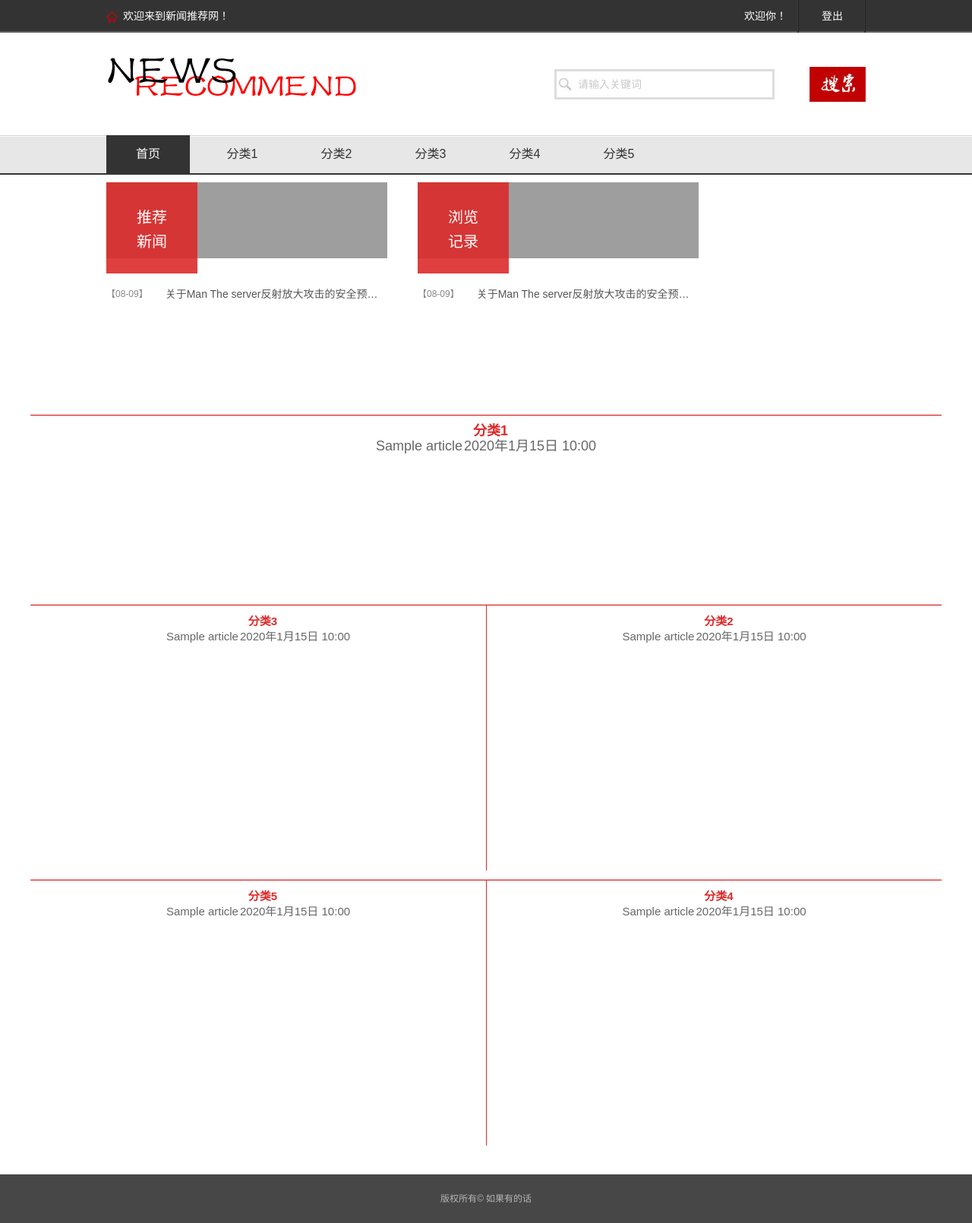
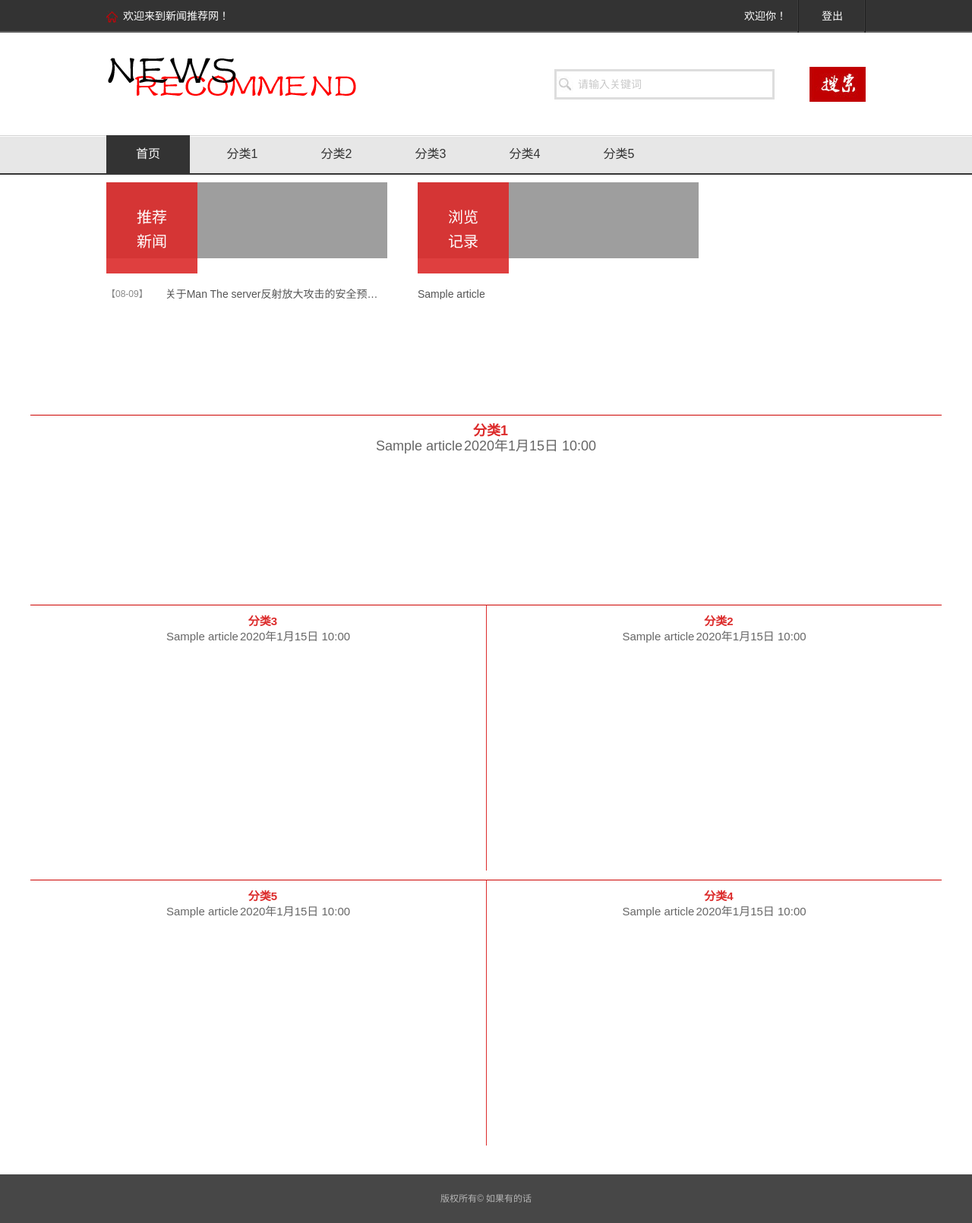
Before and after one commit to SuperShinningFinger/Django-NewsRecommend, a Django app: template Article/templates/pages/index.html in a window 1280 px wide. Shown: the whole page at 76% size. Run offline with Django 4.2, Linux system fonts and the light colour scheme; a user stored in the database is signed in; tables that the repository leaves empty hold one stand-in row (values such as "Sample post"); the template is opened without the code that fills it: most values are stand-ins (such as "Sample title", 1, 10 or a date in 2020); parts of the project's set-up code (start-up, migrations or seed data) failed here and were passed over; grey boxes are pictures that could not be loaded.

Commit message:
添加浏览记录显示，将要完成喜欢与不喜欢新闻的评分系统

```diff
--- a/Article/models.py
+++ b/Article/models.py
@@ -17,5 +17,7 @@ class User(AbstractUser):
     sex=models.CharField(max_length=10,null=True)
     school=models.CharField(max_length=50,null=True)
     type=models.TextField(null=True)
-
+    viewed=models.TextField(null=True)
+    like=models.TextField(null=True)
+    dislike=models.TextField(null=True)
 # Create your models here.
--- a/Article/templates/pages/index.html
+++ b/Article/templates/pages/index.html
@@ -1,12 +1,12 @@
 {% extends 'master.html' %}
 {% load static %}
 {% block content %}
-    <link href="{% static "css/index.css" %}" rel="stylesheet" type="text/css" media="all" />
+    <link href="{% static "css/index.css" %}" rel="stylesheet" type="text/css" media="all"/>
     <div style="height:10px;"></div>
-    {%if request.user.is_authenticated %}
+    {% if request.user.is_authenticated %}
         <div class="news-content clearfix">
             <div class="news-content-fix">
-            <div class="news-content-item clearfix" >
+                <div class="news-content-item clearfix">
                     <a href="javascript:;" class="news-content-title  clearfix">
                         <div class="news-title-fl  clearfix">
                             <div class="news-title-color"></div>
@@ -33,12 +33,18 @@
                         <div class="news-title-fr news-title-img01"></div>
                     </a>
                     <ul class="news-content-lists clearfix">
+                        {% if not request.user.viewed %}
+                            <span>还没有浏览过新闻哦</span>
+                        {% endif %}
+                        {% if request.user.viewed  %}
+                            {% for article in viewed %}
                                 <li class="clearFix">
-                        <a href="#">
-                            <i>【08-09】</i>
-                            <span>关于Man The server反射放大攻击的安全预警通知</span>
+                                    <a href="{% url 'newsrecommand:news' article.article_id %}">
+                                        <span>{{ article.title }}</span>
                                     </a>
                                 </li>
+                            {% endfor %}
+                        {% endif %}
                     </ul>
                 </div>
             </div>
@@ -49,12 +55,16 @@
     <div class="news_1">
         <div class="left">
             <div class="left_1">
-			<h2 ><a href="{% url 'newsrecommand:type' 1 %}" >分类1</a></h2>
+                <h2><a href="{% url 'newsrecommand:type' 1 %}">分类1</a></h2>
                 <table>
                     {% for article in type1 %}
                         <tr>
-                        <td style="text-align: left"><a href="{% url 'newsrecommand:news'  article.id %}">{{ article.title }}</a></td>
-                        <td style="text-align: right"><a href="{% url 'newsrecommand:news'  article.id %}">{{ article.date }}</a></td>
+                            <td style="text-align: left"><a
+                                    href="{% url 'newsrecommand:news'  article.article_id %}">{{ article.title }}</a>
+                            </td>
+                            <td style="text-align: right"><a
+                                    href="{% url 'newsrecommand:news'  article.article_id %}">{{ article.date }}</a>
+                            </td>
                         </tr>
                     {% endfor %}
                 </table>
@@ -64,8 +74,12 @@
                 <table>
                     {% for article in type2 %}
                         <tr>
-                        <td style="text-align: left"><a href="{% url 'newsrecommand:news'  article.id %}">{{ article.title }}</a></td>
-                        <td style="text-align: right"><a href="{% url 'newsrecommand:news'  article.id %}">{{ article.date }}</a></td>
+                            <td style="text-align: left"><a
+                                    href="{% url 'newsrecommand:news'  article.article_id %}">{{ article.title }}</a>
+                            </td>
+                            <td style="text-align: right"><a
+                                    href="{% url 'newsrecommand:news'  article.article_id %}">{{ article.date }}</a>
+                            </td>
                         </tr>
                     {% endfor %}
                 </table>
@@ -75,30 +89,42 @@
                 <table>
                     {% for article in type3 %}
                         <tr>
-                        <td style="text-align: left"><a href="{% url 'newsrecommand:news'  article.id %}">{{ article.title }}</a></td>
-                        <td style="text-align: right"><a href="{% url 'newsrecommand:news'  article.id %}">{{ article.date }}</a></td>
+                            <td style="text-align: left"><a
+                                    href="{% url 'newsrecommand:news'  article.article_id %}">{{ article.title }}</a>
+                            </td>
+                            <td style="text-align: right"><a
+                                    href="{% url 'newsrecommand:news'  article.article_id %}">{{ article.date }}</a>
+                            </td>
                         </tr>
                     {% endfor %}
                 </table>
             </div>
             <div class="left_4" style="border-left: #dc2b2b solid 1px">
                 <h2><a href="{% url 'newsrecommand:type' 4 %}">分类4</a></h2>
-            <table >
+                <table>
                     {% for article in type4 %}
                         <tr>
-                        <td style="text-align: left"><a href="{% url 'newsrecommand:news'  article.id %}">{{ article.title }}</a></td>
-                        <td style="text-align: right"><a href="{% url 'newsrecommand:news'  article.id %}">{{ article.date }}</a></td>
+                            <td style="text-align: left"><a
+                                    href="{% url 'newsrecommand:news'  article.article_id %}">{{ article.title }}</a>
+                            </td>
+                            <td style="text-align: right"><a
+                                    href="{% url 'newsrecommand:news'  article.article_id %}">{{ article.date }}</a>
+                            </td>
                         </tr>
                     {% endfor %}
                 </table>
             </div>
-		<div class="left_5" >
+            <div class="left_5">
                 <h2><a href="{% url 'newsrecommand:type' 5 %}">分类5</a></h2>
                 <table>
                     {% for article in type5 %}
                         <tr>
-                        <td style="text-align: left"><a href="{% url 'newsrecommand:news'  article.id %}">{{ article.title }}</a></td>
-                        <td style="text-align: right"><a href="{% url 'newsrecommand:news'  article.id %}">{{ article.date }}</a></td>
+                            <td style="text-align: left"><a
+                                    href="{% url 'newsrecommand:news'  article.article_id %}">{{ article.title }}</a>
+                            </td>
+                            <td style="text-align: right"><a
+                                    href="{% url 'newsrecommand:news'  article.article_id %}">{{ article.date }}</a>
+                            </td>
                         </tr>
                     {% endfor %}
                 </table>
--- a/Article/templates/pages/news.html
+++ b/Article/templates/pages/news.html
@@ -10,7 +10,7 @@
 
           <!-- 新闻详细内容开始 -->
           <div class="s_tt">{{ news.title }}</div>
-          <div class="s_xx">时间：{{ news.date }}&nbsp;&nbsp;作者：{{ news.author }}浏览：20次  </div>
+          <div class="s_xx">时间：{{ news.date }}&nbsp;&nbsp;作者：{{ news.author }}浏览：{{ news.click }}  </div>
           <div class="s_nr"> {{ news.text|entertobr|spacetonbsp }}</div>
            <div class="label" >
             <span style="font-style:oblique">标签：</span><span style="font-size: small;font-style: italic;le: italic;">{{ news.type }}</span>
```
Also changed, not shown: Article/views.py (+38 -3 lines), Article/migrations/0002_auto_20180818_1009.py (added). Lines whose indentation alone changed are shown as unchanged.
